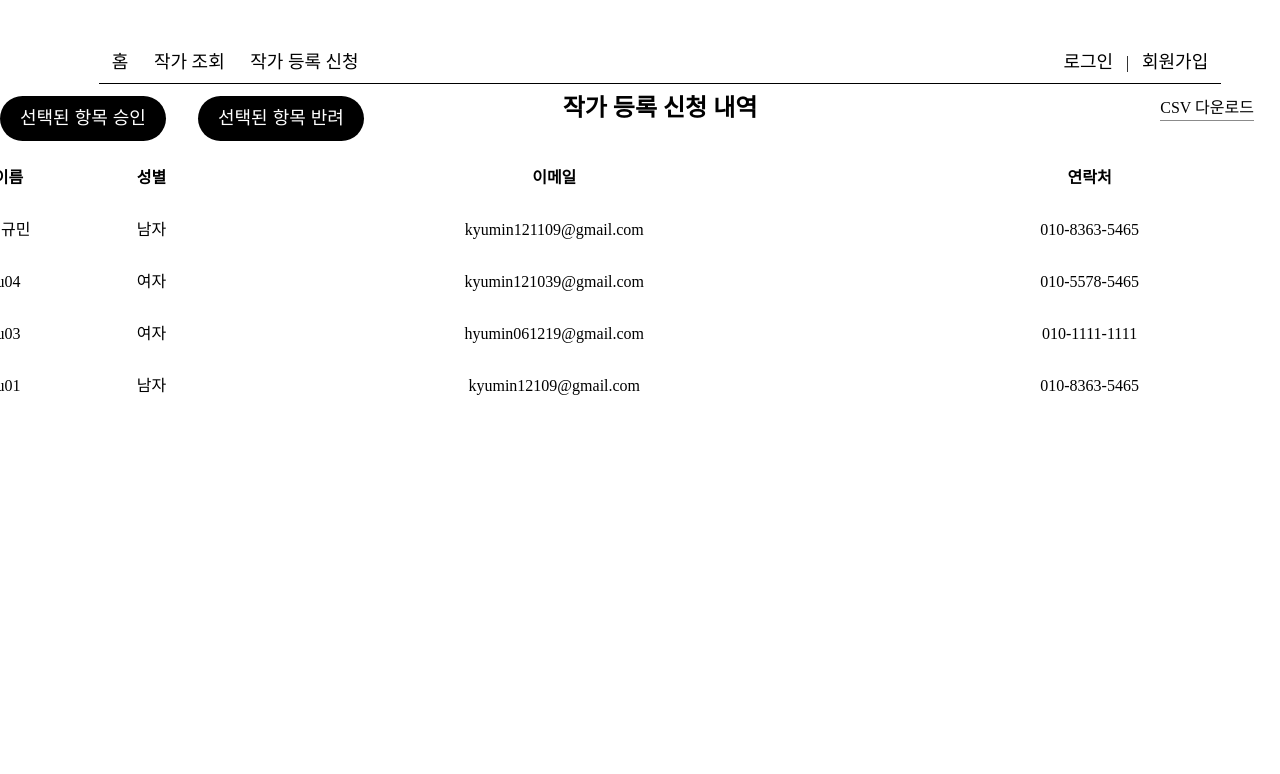
After one commit to kyumin1219/open-gallery, a Django app: page /artist-registration/ in a window 1280 px wide; the page is wider, and only the part inside the window is pictured. The commit adds this page. Shown: the top 774 px of that part. Run offline with Django 5.2, Linux system fonts and the light colour scheme; data comes from the database, SQL or seed files in the repository; both versions use the stored data as it was after the commit.

Commit message:
artist registration
artist registration publising

```diff
--- a/gallery/gallery/urls.py
+++ b/gallery/gallery/urls.py
@@ -27,5 +27,6 @@ urlpatterns = [
     path('login/', posts.views.login_view, name='login'),  # 로그인 페이지
     path('logout/', posts.views.logout_view, name='logout'),  # 로그아웃 페이지
     path('register_artist/', posts.views.register_artist, name='register_artist'),  # 작가 신청 페이지
+    path('artist_registration_list/', posts.views.artist_registration_list, name='artist_registration_list'),  # 작가 신청 내역 조회 페이지
     path('', include('posts.urls')),
 ]
--- a/gallery/posts/static/posts/css/style.css
+++ b/gallery/posts/static/posts/css/style.css
@@ -35,7 +35,7 @@ img{max-width: 100%;}
 .mtm20{margin-top: 10vw;}
 
 /* 헤더 */
-header{width: 100%; position: fixed; background-color: transparent; z-index: 99999; padding-top: 30px;}
+header{width: 100%; position: fixed; background-color: white; z-index: 99999; padding-top: 30px;}
 header nav{width: 85%; border-bottom: 1px solid black;}
 header nav ul a{padding: 0.5vw 1vw; font-size: 18px;}
 header nav ul>li{position: relative; display: flex; align-items: center; justify-content: center;}
@@ -64,3 +64,37 @@ header nav ul>li button{padding: 0.5vw 1vw; background-color: white; font-size:
 .register_artist>div>input{position: absolute; width: 60%; height: 30px; right: 0;}
 .register_artist>div>select{position: absolute; width: 60%; height: 30px; right: 0;}
 .register_artist>div button{width: 100px; height: 45px; padding: 0 20px; font-size: 18px; border-radius: 45px; background-color: black; color: white; white-space: nowrap;}
+
+/* 작가 목록 페이지 */
+.search-form{width: 60%; height: 60px; position: relative;}
+.search-form input{width: 80%; height: 100%; position: absolute; left: 0; border-radius: 25px; box-shadow: 0 0 30px rgb(151, 151, 151); border: none; padding: 30px; font-size: 21px;}
+.search-form input:focus{outline: none;}
+.search-form button{width: 130px; height: 100%; position: absolute; right: 0; background-color: black; border-radius: 25px; color: white; font-size: 18px;}
+.artist_list{width: 100%; height: 100%; position: relative; display: grid; grid-template-columns: repeat(3, 1fr); gap: 30px; margin-bottom: 100px;}
+.artist_list li{width: 100%; height: 400px; position: relative; border-radius: 5px; border: 1px solid #c5c5c5;}
+.artist_list li div{margin-left: 30px; margin-bottom: 30px;}
+.artist_list li p:nth-child(1){font-size: 18px; font-weight: bold;}
+.artist_list li div>p{font-size: 14px;}
+
+/* 작품 목록 페이지 */
+.artwork_list{width: 100%; height: 100%; position: relative; display: grid; grid-template-columns: repeat(4, 1fr); gap: 30px; margin-bottom: 100px;}
+.artwork_list li{width: 300px; height: 400px; position: relative; border-radius: 5px; border: 1px solid #c5c5c5;}
+.artwork_list li div{margin-left: 30px;}
+.artwork_list li p:nth-child(1){font-size: 18px; font-weight: bold;}
+.artwork_list li div>p{font-size: 14px;}
+
+/* 메세지 알림 창 */
+.messages{position: fixed; top: 30px; right: 30px; z-index: 10000000; padding: 20px;}
+.alert{padding: 15px 20px; margin-bottom: 10px; border-radius: 15px; box-shadow: 0 0 10px rgb(151, 151, 151); font-size: 16px; position: relative; font-size: 21px; font-weight: bold; color: black;}
+
+/* 작가 등록 신청 내역 페이지 */
+.artist_registration_list{position: relative; width: 120%; height: 70vh;}
+.artist_registration_list table{position: relative; width: 100%;}
+.artist_registration_list table tr{position: relative; width: 100%; height: 50px;}
+.artist_registration_list button{position: absolute; bottom: 0;}
+.artist_registration_list table img{border-radius: 50%; box-shadow: 0 0 10px rgb(151, 151, 151); position: absolute;}
+.artist_registration_list table tr td:nth-child(2){width: 30px; position: absolute; margin-top: 10px; left: 2%;}
+.csv_download{position: absolute; top: 1%; right: 5%; border-bottom: 1px solid #8b8b8b;}
+.registration_btn button{position: absolute; height: 45px; padding: 0 20px; background-color: black; border-radius: 25px; color: white; font-size: 18px; z-index: 100000; white-space: nowrap;}
+.registration_btn button:nth-child(1){top: 1%; left: 0%;}
+.registration_btn button:nth-child(2){top: 1%; left: 15%;}
--- /dev/null
+++ b/gallery/posts/templates/posts/artist_registration_list.html
@@ -0,0 +1,77 @@
+<!DOCTYPE html>
+<html lang="ko">
+<head>
+    {% load static %}
+    <meta charset="UTF-8">
+    <meta name="viewport" content="width=device-width, initial-scale=1.0">
+    <link rel="stylesheet" href="{% static 'posts/css/style.css' %}">
+    <title>작가 등록 신청 내역</title>
+</head>
+<body>
+    <!-- 헤더 -->
+    {% include 'posts/header.html' %}
+
+    <!-- 메인 -->
+    <main>
+        <section class="mt20">
+            <div class="container cc">
+                <div>
+                    <h1>작가 등록 신청 내역</h1>
+                    <a href="{% url 'download_csv' %}" class="csv_download">CSV 다운로드</a>
+                    <!-- 승인/반려 버튼 -->
+                    <div class="registration_btn">
+                        <button type="submit" name="action" value="approve">선택된 항목 승인</button>
+                        <button type="submit" name="action" value="reject">선택된 항목 반려</button>
+                    </div>
+                </div>
+                <!-- 승인/반려 처리 폼 -->
+                <form method="POST" action="{% url 'artist_registration_list' %}" class="artist_registration_list">
+                    {% csrf_token %}
+                    <!-- 작가 목록 테이블 -->
+                    <table class="mt4">
+                        <thead>
+                            <tr>
+                                <th><input type="checkbox" id="select-all"></th>
+                                <th></th>
+                                <th>이름</th>
+                                <th>성별</th>
+                                <th>이메일</th>
+                                <th>연락처</th>
+                                <th>상태</th>
+                            </tr>
+                        </thead>
+                        <tbody>
+                            {% for artist in artists %}
+                            <tr class="tc">
+                                <td>
+                                    {% if artist.status == 'P' %}
+                                    <input type="checkbox" name="selected_artists" value="{{ artist.id }}">
+                                    {% endif %}
+                                </td>
+                                <td><img src="{% if artist.profile_image %}{{ artist.profile_image.url }}{% else %}{% static 'posts/images/default_profile.png' %}{% endif %}" alt="profile_img" width="30" height="30"></td>
+                                <td>{{ artist.name }}</td>
+                                <td>{{ artist.get_gender_display }}</td>
+                                <td>{{ artist.email }}</td>
+                                <td>{{ artist.contact }}</td>
+                                <td>{{ artist.get_status_display }}</td>
+                            </tr>
+                            {% empty %}
+                            <tr>
+                                <td colspan="6">등록 신청된 작가가 없습니다.</td>
+                            </tr>
+                            {% endfor %}
+                        </tbody>
+                    </table>
+                </form>
+            </div>
+        </section>
+    </main>
+
+    <script>
+        document.getElementById('select-all').addEventListener('click', function() {
+            const checkboxes = document.querySelectorAll('input[name="selected_artists"]');
+            checkboxes.forEach(checkbox => checkbox.checked = this.checked);
+        });
+    </script>
+</body>
+</html>
--- a/gallery/posts/templates/posts/header.html
+++ b/gallery/posts/templates/posts/header.html
@@ -6,6 +6,17 @@
                 <li><a href="{% url 'home' %}">홈</a></li>
                 <li><a href="{% url 'artist_list' %}">작가 조회</a></li>
                 <li><a href="{% url 'register_artist' %}">작가 등록 신청</a></li>
+                {% if user.is_authenticated and user.artist and user.artist.status == 'A' %}
+                    <!-- 작가만 볼 수 있는 메뉴 -->
+                    <li><a href="{% url 'register_artwork' %}">작품 등록</a></li>
+                    <li><a href="#">나의 전시</a></li>
+                {% endif %}
+
+                {% if user.is_authenticated and user.is_staff %}
+                    <!-- 관리자만 볼 수 있는 메뉴 -->
+                    <li><a href="{% url 'artist_registration_list' %}">작가 등록 신청 내역 조회</a></li>
+                    <li><a href="#">작가 통계</a></li>
+                {% endif %}
             </ul>
             <ul class="userTab fb f18">
                 {% if user.is_authenticated %}
@@ -22,3 +33,21 @@
     </div>
     <!-- 헤더 -->
 </header>
+{% if messages %}
+    <div class="messages">
+        {% for message in messages %}
+            <div class="alert {% if message.tags %}alert-{{ message.tags }}{% endif %}">
+                {{ message }}
+            </div>
+        {% endfor %}
+    </div>
+    <script>
+        // 일정 시간(5초) 후에 자동으로 메시지 사라지게 하기
+        setTimeout(function() {
+            let messages = document.querySelector('.messages');
+            if (messages) {
+                messages.style.display = 'none';
+            }
+        }, 5000);  // 5000ms = 5초
+    </script>
+{% endif %}
--- a/gallery/posts/templates/posts/login.html
+++ b/gallery/posts/templates/posts/login.html
@@ -11,6 +11,7 @@
     {% include 'posts/header.html' %}
     <!-- 로그인 콘텐츠 -->
     {% block content %}
+
     <main>
         <section class="cc mt20">
             <div class="container login mt4">
--- a/gallery/posts/templates/posts/register_artist.html
+++ b/gallery/posts/templates/posts/register_artist.html
@@ -9,6 +9,7 @@
 </head>
 <body>
     {% include 'posts/header.html' %}
+
     <main>
         <section class="cc mt20">
             <div class="container cc">
@@ -17,7 +18,7 @@
                     {% csrf_token %}
                     {{ form.as_p }}
                     <div class="mt2">
-                        <label for="name">프로필 사진:</label>
+                        <label for="profile_image">프로필 사진:</label>
                         <input type="file" id="profile_image" name="profile_image">
                     </div>
                     <div class="mt2">
--- a/gallery/posts/urls.py
+++ b/gallery/posts/urls.py
@@ -13,6 +13,9 @@ urlpatterns = [
     path('artists/', views.artist_list, name='artist_list'),
     path('register_artist/', views.register_artist, name='register_artist'),
     path('artworks/', views.artwork_list, name='artwork_list'),
+    path('artist-registration/', views.artist_registration_list, name='artist_registration_list'),
+    path('artist-registration/download-csv/', views.download_csv, name='download_csv'),
+    path('register_artwork/', views.register_artwork, name='register_artwork'),
 ]
 
 if settings.DEBUG:
--- a/gallery/posts/views.py
+++ b/gallery/posts/views.py
@@ -14,7 +14,10 @@ from .forms import SignUpForm, ArtistRegistrationForm
 import logging
 import re
 from django.db.models import Q
+import csv
+from django.http import HttpResponse
 from .models import Artist, Artwork
+from .forms import ArtworkForm
 
 class ApiOverview(APIView):
     def get(self, request):
@@ -48,7 +51,12 @@ def login_view(request):
             user = authenticate(username=username, password=password)
             if user is not None:
                 login(request, user)
+                messages.success(request, '로그인에 성공했습니다!')
                 return redirect('home')
+            else:
+                messages.error(request, '유효하지 않은 로그인 정보입니다.')
+        else:
+            messages.error(request, '아이디 또는 비밀번호가 잘못되었습니다.')
     else:
         form = AuthenticationForm()
     return render(request, 'posts/login.html', {'form': form})
@@ -56,37 +64,42 @@ def login_view(request):
 # 로그아웃
 def logout_view(request):
     logout(request)
+    messages.info(request, '로그아웃 되었습니다.')
     return redirect('home')
 
 # 회원가입
 logger = logging.getLogger(__name__)
-
 def signup(request):
     if request.method == 'POST':
         form = SignUpForm(request.POST)
         if form.is_valid():
-            user = form.save()  # create_user를 호출하지 않고 form.save()를 통해 User를 생성
-            login(request, user)  # 자동 로그인
-            messages.success(request, '회원가입이 성공적으로 완료되었습니다!')  # 성공 메시지 추가
+            user = form.save()
+            login(request, user)
+            messages.success(request, '회원가입이 성공적으로 완료되었습니다!')
             return redirect('home')
     else:
         form = SignUpForm()
-
     return render(request, 'posts/signup.html', {'form': form})
 
 # 작가
 def artist_list(request):
     query = request.GET.get('q', '')  # 검색어를 GET 요청에서 가져옴
-    artists = Artist.objects.all().order_by('-id')
+    artists = Artist.objects.filter(status='A').order_by('-id')
+
+    # 검색어 날짜 형식인지 확인
+    date_pattern = r'^\d{4}.\d{2}.\d{2}$'
 
     # 검색어가 있는 경우 필터링
     if query:
-        artists = artists.filter(
-            Q(name__icontains=query) |
-            Q(gender__icontains=query) |
-            Q(email__icontains=query) |
-            Q(contact__icontains=query)
-        )
+        if re.match(date_pattern, query):  # 검색어가 날짜 형식인 경우
+            artists = artists.filter(birth_date=query)
+        else:  # 그 외의 일반적인 필터링
+            artists = artists.filter(
+                Q(name__icontains=query) |
+                Q(gender__icontains=query) |
+                Q(email__icontains=query) |
+                Q(contact__icontains=query)
+            )
 
     return render(request, 'posts/artist_list.html', {'artists': artists})
 
@@ -107,22 +120,83 @@ def register_artist(request):
 
         # 이메일 중복 확인
         if Artist.objects.filter(email=email).exists():
-            messages.error(request, '이미 사용 중인 이메일입니다.')
-            return render(request, 'posts/register_artist.html')  # 오류 메시지를 표시한 후 현재 페이지 유지
+            messages.error(request, '이미 등록된 이메일입니다. 다른 이메일을 사용해주세요.')
+            return redirect(request.META.get('HTTP_REFERER', 'register_artist'))
 
-        # Artist 모델에 저장
-        artist = Artist.objects.create(
-            profile_image=profile_image,
-            name=name,
-            gender=gender,
-            birth_date=birth_date,
-            email=email,
-            contact=contact,
-            user=request.user,
-            status='P'  # 상태를 '대기중'으로 설정
-        )
+        try:
+            # Artist 모델에 저장
+            artist = Artist.objects.create(
+                profile_image=profile_image,
+                name=name,
+                gender=gender,
+                birth_date=birth_date,
+                email=email,
+                contact=contact,
+                user=request.user,
+                status='P'  # 상태를 '대기중'으로 설정
+            )
 
-        messages.success(request, '작가 등록이 성공적으로 완료되었습니다.')  # 성공 메시지 추가
-        return redirect('home')  # 성공적으로 등록 후 리디렉션
+            messages.success(request, '작가 등록이 성공적으로 완료되었습니다.')
+            return redirect('home')  # 성공적으로 등록 후 리디렉션
+
+        except IntegrityError:
+            messages.error(request, '데이터베이스 오류가 발생했습니다. 다시 시도해주세요.')
+            return redirect('register_artist')
 
     return render(request, 'posts/register_artist.html')
+
+# 어드민 페이지
+def artist_registration_list(request):
+    query = request.GET.get('q', '')
+    if query:
+        # 이름, 이메일, 연락처로 검색
+        artists = Artist.objects.filter(
+            Q(name__icontains=query) |
+            Q(email__icontains=query) |
+            Q(contact__icontains=query)
+        ).order_by('-id')
+    else:
+        artists = Artist.objects.all().order_by('-id')
+
+    # 일괄 승인/반려 처리
+    if request.method == 'POST':
+        selected_artists = request.POST.getlist('selected_artists')
+        action = request.POST.get('action')
+        if action == 'approve':
+            Artist.objects.filter(id__in=selected_artists, status='P').update(status='A')
+        elif action == 'reject':
+            Artist.objects.filter(id__in=selected_artists, status='P').update(status='R')
+        return redirect('artist_registration_list')
+
+    return render(request, 'posts/artist_registration_list.html', {'artists': artists})
+
+def download_csv(request):
+    # CSV 다운로드 처리
+    response = HttpResponse(content_type='text/csv')
+    response['Content-Disposition'] = 'attachment; filename="artist_registration.csv"'
+
+    writer = csv.writer(response)
+    writer.writerow(['이름', '성별', '이메일', '연락처', '상태', '생년월일'])
+
+    for artist in Artist.objects.all():
+        writer.writerow([artist.name, artist.get_gender_display(), artist.email, artist.contact, artist.get_status_display(), artist.birth_date])
+
+    return response
+
+# 작품 등록 페이지
+@login_required(login_url='login')
+def register_artwork(request):
+    if request.method == 'POST':
+        form = ArtworkForm(request.POST, request.FILES)
+        if form.is_valid():
+            artwork = form.save(commit=False)
+            artwork.artist = request.user.artist  # 현재 로그인한 사용자의 아티스트 정보
+            artwork.save()
+            messages.success(request, '작품이 성공적으로 등록되었습니다.')
+            return redirect('posts/index.html')
+        else:
+            messages.error(request, '입력값이 올바르지 않습니다. 다시 확인해주세요.')
+    else:
+        form = ArtworkForm()
+
+    return render(request, 'posts/register_artwork.html', {'form': form})
```
Also changed, not shown: gallery/posts/forms.py (+18 -1 lines), gallery/posts/templates/posts/artist_list.html (+14 -18 lines), gallery/posts/templates/posts/index.html (+14 -21 lines), gallery/posts/templates/posts/register_artwork.html (added, +79 -0 lines), gallery/db.sqlite3, gallery/media/artist_images/스크린샷_2024-10-18_오후_1.02.46.png (added), gallery/media/artist_images/이력서_사진.png (added), gallery/media/artist_images/이력서_사진_0JYpwjA.png (added), gallery/media/artwork_images/스크린샷_2024-10-18_오후_1_zEHIIhA.02.46.png (added), gallery/posts/static/posts/images/default_profile.png (added), 1 other file.
